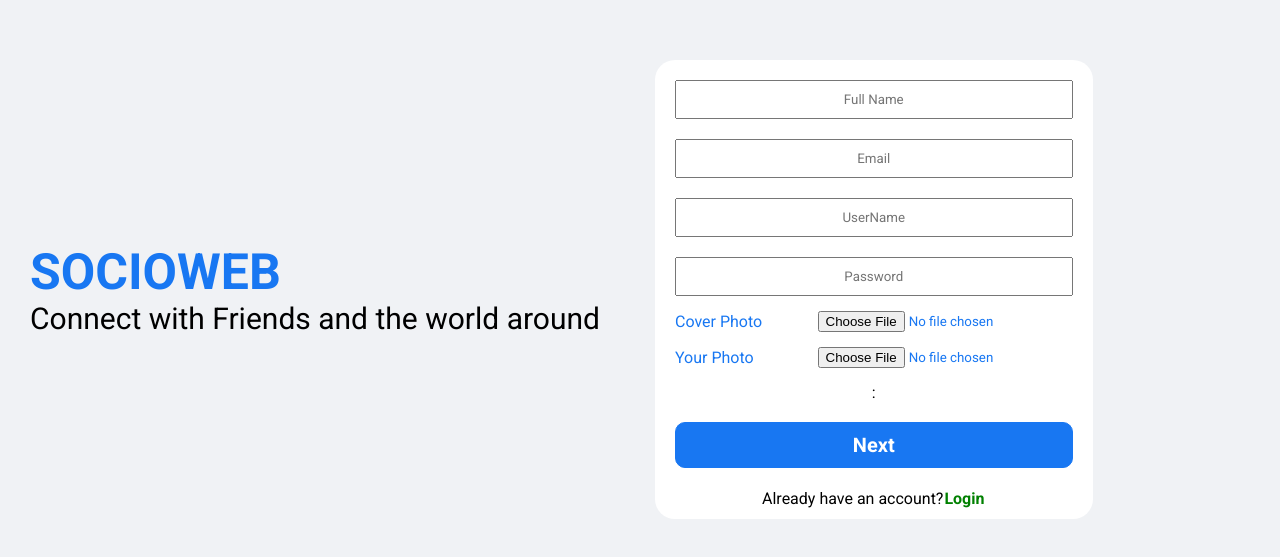
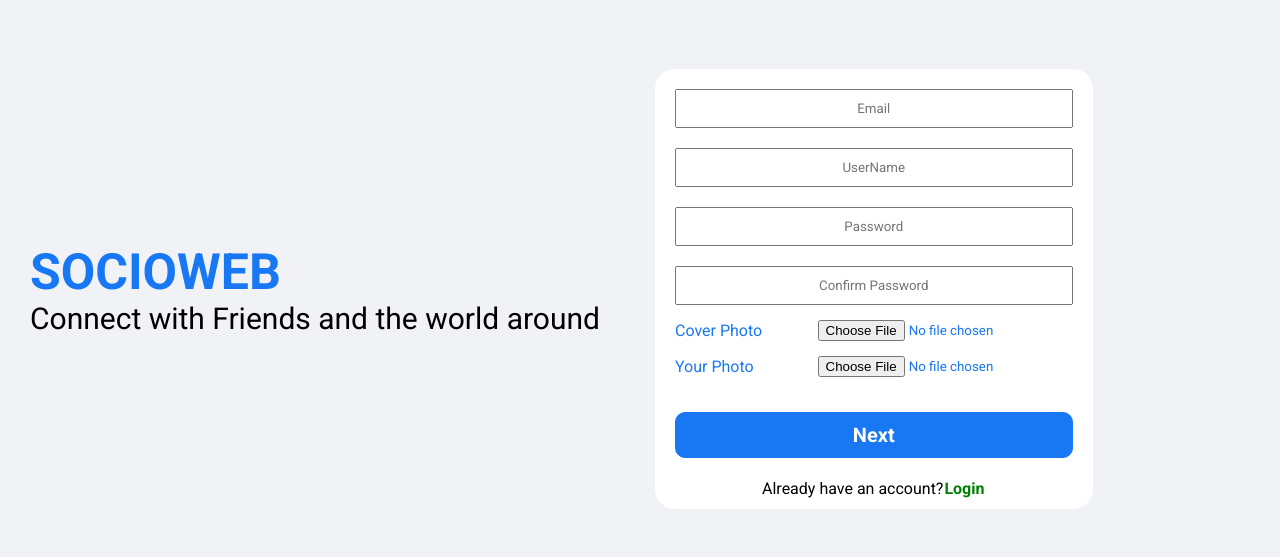
Before and after one commit to Anup-1827/SocialMediaApp, a React (Create React App) app in the folder socialmediaapp-frontend/: page /register in a window 1280 px wide. Shown: the part 111-668 px from the top of the page. Built offline with nearby package versions, Linux system fonts and the light colour scheme.

Commit message:
Registration Page Started

```diff
--- a/socialmediaapp-frontend/src/Pages/Login.jsx
+++ b/socialmediaapp-frontend/src/Pages/Login.jsx
@@ -51,7 +51,7 @@ function Login() {
 
       <article className="rightSection">
         <form className='formFields' onSubmit={handleLogin}>
-        <input type="text" name="email" id="email" className='inputText' placeholder='Email' ref={email} required/>
+        <input type="email" name="email" id="email" className='inputText' placeholder='Email' ref={email} required/>
         <input type="password" name="password" id="password" className='inputText' placeholder='Password' ref={password} required/>
         <button className='loginBtn'>Login{(loginDetails.status.toString().toUpperCase() === "LOADING")?<CircularProgress style={{color:'white', width:"25px", height:"25px", marginLeft:"20px"}}/>:""}  </button>
         {/* <button className='loginBtn'>Login  <CircularProgress className={(loginDetails.status.toString().toUpperCase() !== "SUCCESS" && loginDetails.status.toString().toUpperCase() !== "IDLE")?"":"visible"} style={{color:'white', width:"25px", height:"25px", marginLeft:"20px"}}/> </button> */}
--- a/socialmediaapp-frontend/src/Pages/Register.jsx
+++ b/socialmediaapp-frontend/src/Pages/Register.jsx
@@ -13,12 +13,25 @@ function Register() {
   const previous = useRef()
 
   const handleNextBtn = (e) => {
+    let valid = true;
     e.preventDefault();
-    firstPage.current.classList.add('hide');
-    next.current.classList.add('hide');
-    secondPage.current.classList.remove('hide');
-    register.current.classList.remove('hide');
-    previous.current.classList.remove('hide');
+
+
+    firstPage.current.childNodes.forEach(child=>{
+      if(child.attributes.required && child.value == ""){
+            child.style.border= "1px solid red";
+            valid = false;
+      }
+
+    })
+
+    if(valid){
+      firstPage.current.classList.add('hide');
+  next.current.classList.add('hide');
+  secondPage.current.classList.remove('hide');
+  register.current.classList.remove('hide');
+  previous.current.classList.remove('hide');
+    }
   }
 
   const handlePreviousBtn = (e) => {
@@ -28,6 +41,10 @@ function Register() {
     secondPage.current.classList.add('hide');
     register.current.classList.add('hide');
     previous.current.classList.add('hide');
+  }
+
+  const handleErrorMsg = (e)=>{
+    e.target.style.border= "1px solid black";
   }
 
   const RegisterUser = ()=>{
@@ -45,14 +62,14 @@ function Register() {
       </article>
 
       <article className="rightSection">
-        <form action="" className='formFields'>
+        <form action="" className='formFields' >
 
-              <section className='fistPage' ref={firstPage} >
-                <input type="text" name="name" id="name" className='inputText' placeholder='Full Name' required />
-                <input type="text" name="email" id="email" className='inputText' placeholder='Email' required />
-                <input type="text" name="userName" id="userName" className='inputText' placeholder='UserName' required />
+              <section className='fistPage' ref={firstPage} onFocus={handleErrorMsg}>
+                <input type="email" name="email" id="email" className='inputText' placeholder='Email' required={true} />
+                <input type="text" name="userName" id="userName" className='inputText' placeholder='UserName' required={true} />
 
-                <input type="password" name="password" id="password" className='inputText' placeholder='Password' required />
+                <input type="password" name="password" id="password" className='inputText' placeholder='Password' required={true} />
+                <input type="password" name="confirmPassword" id="confirmPassword" className='inputText' placeholder='Confirm Password' required={true} />
 
                 <div className='fileUploadDiv'>
                   <div>
@@ -72,8 +89,8 @@ function Register() {
 
               <section className='secondPage hide' ref={secondPage}>
                 <button className='previousBtn hide' ref={previous} onClick={handlePreviousBtn}><ArrowBackIcon /></button>
-                <input type="text" name="city" id="city" className="city inputText" placeholder='City' required />
-                <input type="text" name="state" id="state" className="state inputText" placeholder='State' required />
+                <input type="text" name="city" id="city" className="city inputText" placeholder='City' required={true} />
+                <input type="text" name="state" id="state" className="state inputText" placeholder='State' required={true} />
                 <div className="DrdRelation">
                   <select type="text" name="relationShip" id="relationShip" className="relationShip inputText" placeholder='Relationship Status'>
                     <option value="">Select Relationship</option>
@@ -85,7 +102,7 @@ function Register() {
               </section>
 
 
-            <button type='Submit' className='register hide' ref={register} onClick={RegisterUser}>Register</button> :
+            <button type='Submit' className='register hide' ref={register} onClick={RegisterUser}>Register</button>
             <button className='nextBtn register' onClick={handleNextBtn} ref={next}>Next</button>
 
           <p>
```
